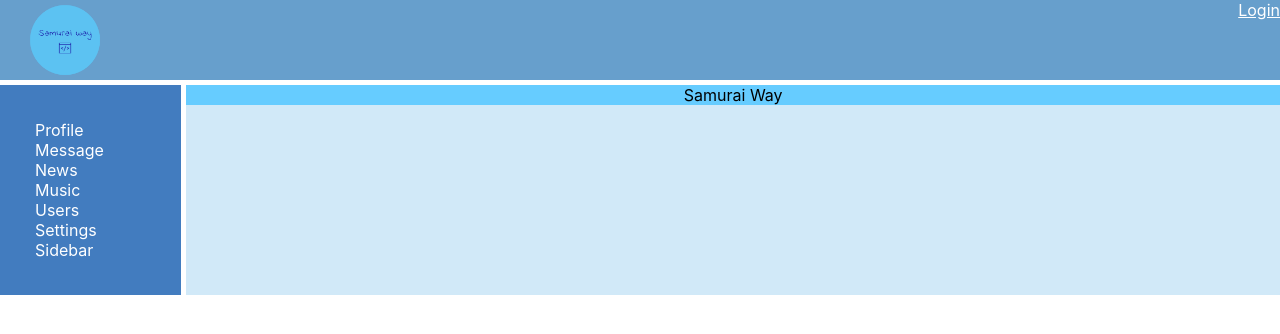
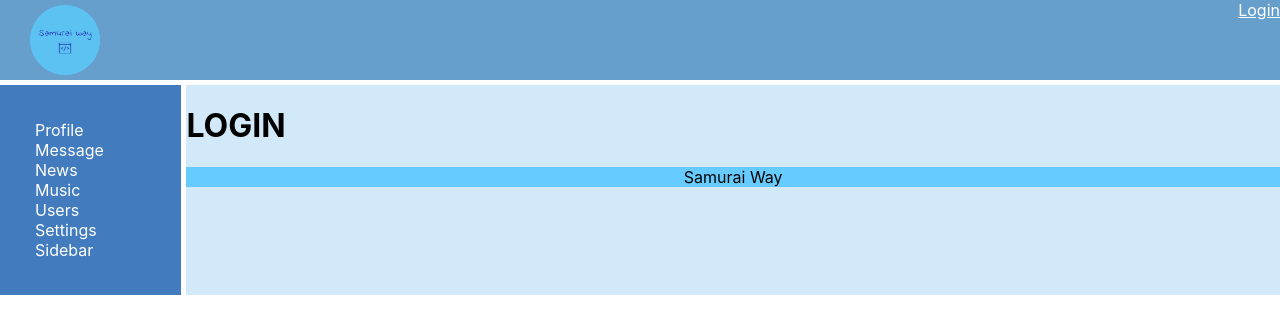
Before and after one commit to Alex-Fes/samurayway, a React (Create React App) app: page /login in a window 1280 px wide. Shown: the top 334 px of the page. Built offline with nearby package versions, Linux system fonts and the light colour scheme; no server answers.

Commit message:
add redirect to ProfileContainer.tsx add redirect to Dialogs.tsx

```diff
--- a/src/App.tsx
+++ b/src/App.tsx
@@ -11,6 +11,7 @@ import DialogsContainer from "./Components/Dialogs/DialogsContainer";
 import UsersContainer from "./Components/Users/UsersContainer";
 import ProfileContainer from "./Components/Profile/ProfileContainer";
 import HeaderContainer from "./Components/Header/HeaderContainer";
+import {Login} from "./Components/Login/Login";
 
 export type AppPropsType = {
     // posts: PostType[]
@@ -50,6 +51,7 @@ const App = (props: AppPropsType) => {
                 <Route path='/users' render={() => <UsersContainer/>}></Route>
                 <Route path='/settings' render={() => <Settings/>}></Route>
                 <Route path='/sidebar' render={() => <Sidebar/>}></Route>
+                <Route path='/login' render={() => <Login/>}></Route>
                 <Route render={() => <Footer/>}></Route>
             </div>
         </div>
--- a/src/Components/Dialogs/Dialogs.tsx
+++ b/src/Components/Dialogs/Dialogs.tsx
@@ -1,6 +1,6 @@
 import React, {ChangeEvent} from "react";
 import style from './Dialogs.module.css'
-import {BrowserRouter} from "react-router-dom";
+import {BrowserRouter, Redirect} from "react-router-dom";
 import DialogItem from "./DialogItem/DialogItem";
 import Message from "./Message/Message";
 import {DialogsPropsType} from "./DialogsContainer";
@@ -29,6 +29,7 @@ const Dialogs = (props: DialogsPropsType) => {
         //  props.dispatch({type: 'CHANGE-NEW-MESSAGE-TEXT', newMessage: e.currentTarget.value})
         // props.dispatch(addMessageActionCreator(e.currentTarget.value))
     }
+    if (!props.isAuth) return <Redirect to={"/login"} />;
     return (
         <BrowserRouter>
             <div className={style.dialogs}>
--- a/src/Components/Dialogs/DialogsContainer.tsx
+++ b/src/Components/Dialogs/DialogsContainer.tsx
@@ -45,6 +45,7 @@ type MapStateToPropsType = {
     dialogs: Array<DialogType>
     message: Array<MessageType>
     newMessageText: string
+    isAuth: boolean
 }
 type MapDispatchToPropsType = {
     sendMessage: () => void
@@ -56,7 +57,8 @@ const mapStateToProps = (state: StoreType): MapStateToPropsType => {
     return {
         dialogs: state.DialogsPage.dialogs,
         message: state.DialogsPage.message,
-        newMessageText: state.DialogsPage.newMessageText
+        newMessageText: state.DialogsPage.newMessageText,
+        isAuth: state.auth.isAuth
     }
 }
 const mapDispatchToProps = (dispatch: Dispatch): MapDispatchToPropsType => {
--- /dev/null
+++ b/src/Components/Login/Login.tsx
@@ -0,0 +1,8 @@
+import React from 'react';
+
+
+export const Login = () => {
+    return <div>
+        <h1>LOGIN</h1>
+    </div>
+}
--- a/src/Components/Profile/ProfileContainer.tsx
+++ b/src/Components/Profile/ProfileContainer.tsx
@@ -4,20 +4,20 @@ import {connect} from "react-redux";
 import {StoreType} from "../../Redux/redux-store";
 import {getUserProfile} from "../../Redux/profileReducer";
 import {RootUserProfileType} from "./RootUserProfileType";
-import {RouteComponentProps, withRouter} from "react-router-dom";
+import {Redirect, RouteComponentProps, withRouter} from "react-router-dom";
 
 export type PathParamType = {
     userId: string
 }
 type MapStateToPropsType = {
     profile: RootUserProfileType
-    // props: any
+    isAuth: boolean
 }
 type MapDispatchToProps = {
     //setUserProfile: (profile: RootUserProfileType) => void
     getUserProfile: (userId: string) => void
 }
-type ProfileContainerPropsType = MapStateToPropsType & MapDispatchToProps & RouteComponentProps<PathParamType>;
+export type ProfileContainerPropsType = MapStateToPropsType & MapDispatchToProps & RouteComponentProps<PathParamType>;
 
 class ProfileContainer extends React.Component<ProfileContainerPropsType> {
     componentDidMount() {
@@ -30,11 +30,10 @@ class ProfileContainer extends React.Component<ProfileContainerPropsType> {
         // usersAPI.getProfile(userId).then(response => {
         //     this.props.getUserProfile(response.data)
         // })
-
     }
 
     render() {
-
+        if (!this.props.isAuth) return <Redirect to={"/login"} />;
         return (
             <div>
                 <Profile
@@ -47,7 +46,8 @@ class ProfileContainer extends React.Component<ProfileContainerPropsType> {
 
 let mapStateToProps = (state: StoreType): MapStateToPropsType => {
     return {
-        profile: state.ProfilePage.profile
+        profile: state.ProfilePage.profile,
+        isAuth: state.auth.isAuth
     }
 }
 let WithUrlDataContainerComponent = withRouter(ProfileContainer);
```
Also changed, not shown: src/Components/Profile/Profile.tsx (+7 -6 lines).
